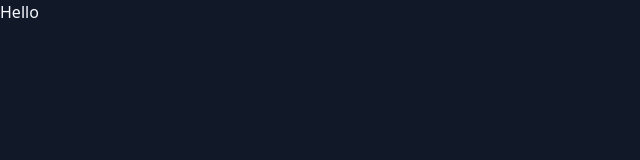
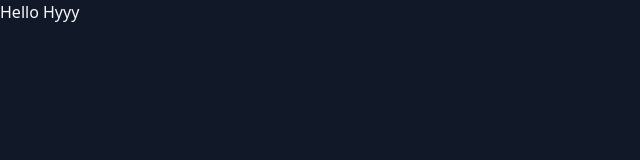
Before and after one commit to amarnath-dev/pass-generator, a React (Vite) app in the folder client/: page / in a window 1280 px wide. Shown: the top 160 px of the page, without its empty margins (0-640 px from the left). Built offline with nearby package versions, Linux system fonts and the light colour scheme.

Commit message:
tailwind integration

```diff
--- a/client/src/pages/Home.tsx
+++ b/client/src/pages/Home.tsx
@@ -2,7 +2,7 @@ const Home = () => {
   return (
     <>
       <div className="w-screen h-screen bg-background text-one">
-        <h1>Hello</h1>
+        <h1>Hello Hyyy</h1>
       </div>
     </>
   );
```
